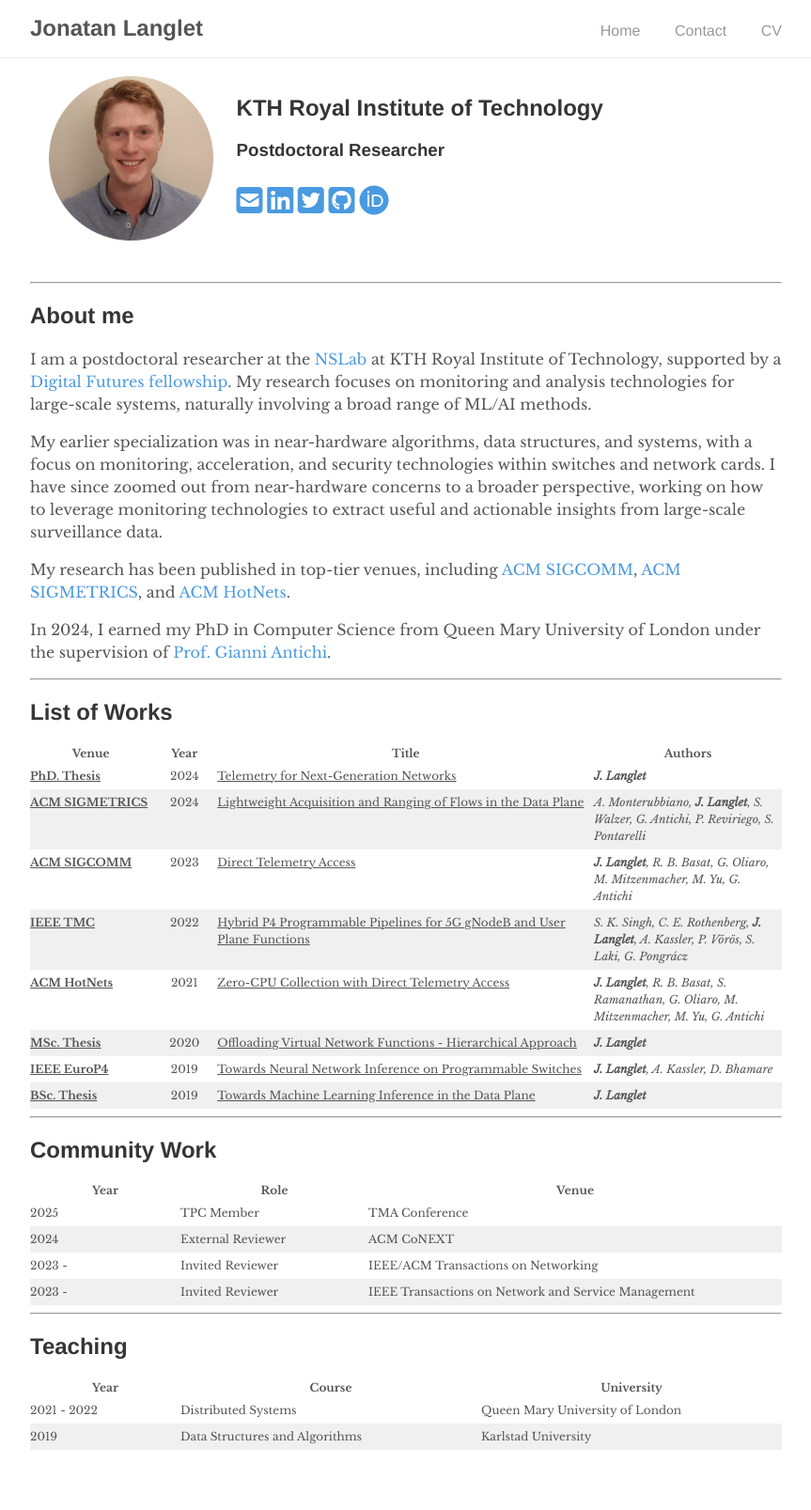
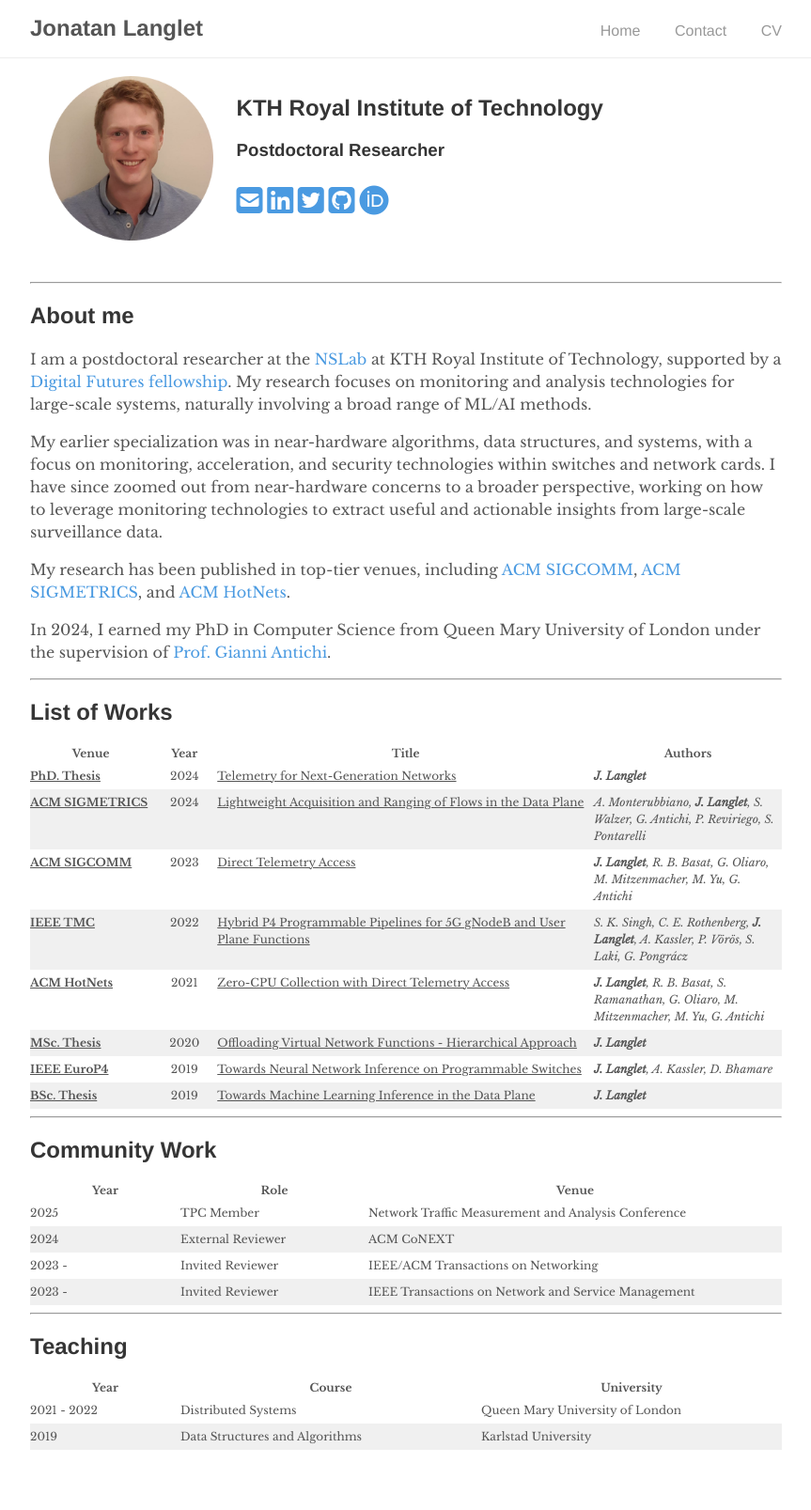
Before and after one commit to jonlanglet/jonlanglet.github.io, a Jekyll site: the page built from index.md, in a window 1280 px wide. Shown: the whole page at 94% size, without its empty margins (208-1071 px from the left). Built offline with Jekyll 4.4.1, drawn with Linux system fonts in a browser that asks for light colours; nearby versions of some CDN libraries; a style sheet for code colours, icons or effects is not loaded.

Commit message:
Update TMA name

```diff
--- a/_data/communitywork.yml
+++ b/_data/communitywork.yml
@@ -1,5 +1,5 @@
 1:
-  venue: 'TMA Conference'
+  venue: 'Network Traffic Measurement and Analysis Conference'
   year: '2025'
   role: 'TPC Member'
 
```
